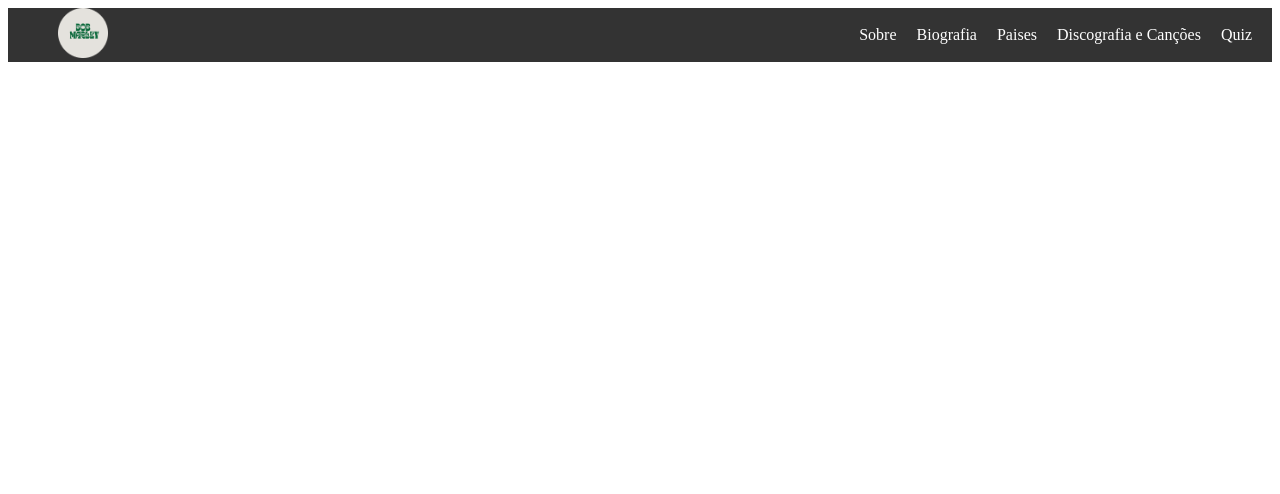
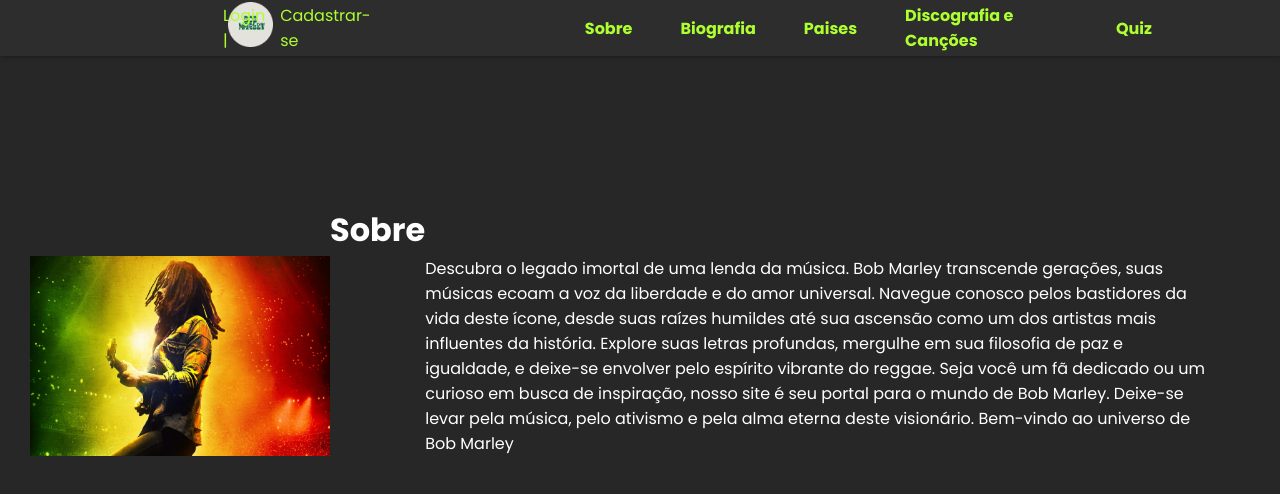
Before and after one commit to kaiquefaconi/Projeto-individual, a plain HTML site: page site-bob/index.html in a window 1280 px wide. Drawn offline with Linux system fonts and the light colour scheme.

Commit message:
Site com header e sobre

```diff
--- a/site-bob/index.html
+++ b/site-bob/index.html
@@ -1,24 +1,51 @@
+
 <!DOCTYPE html>
 <html lang="en">
 <head>
     <meta charset="UTF-8">
+    <meta http-equiv="X-UA-Compatible" content="IE=edge">
     <meta name="viewport" content="width=device-width, initial-scale=1.0">
-    <title>Document</title>
+    <title>Menu Responsivo | GN</title>
     <link rel="stylesheet" href="indexCSS.css">
 </head>
-<body>
-    <header id="header">
+<body id="body">
+    <div class="header" id="header">
 
-        <div class="logo"><img src="assets/bob 1.png" alt=""></div>
-        <nav>
-            <ul>
-                <li><a class="sobre" href="#sobre">Sobre</a></li>
-                <li><a class="biografia" href="#biografia">Biografia</a></li>
-                <li><a class="paises" href="#paises">Paises</a></li>
-                <li><a class="musicas" href="#musicas">Discografia e Canções</a></li>
-                <li><a class="quiz" href="#quiz">Quiz</a></li>
-            </ul>
-        </nav>
-    </header>
+
+        <div class="logo_header">
+        <img class="logo_header" src="assets/bob 1.png" alt="">
+        </div>
+        <div class="entrada">
+        <a onclick="login()" class="login">Login |</a>
+        <a onclick="cadastro()" class="cadastro">  Cadastrar-se</a>
+    </div>
+        <div class="navigation_header" id="navigation_header">
+
+
+
+
+            <a class="sobre" href="#sobre">Sobre</a>
+            <a class="biografia" href="#biografia">Biografia</a>
+            <a class="paises" href="#paises">Paises</a>
+            <a class="musicas" href="#musicas">Discografia e Canções</a>
+            <a class="quiz" href="#quiz">Quiz</a>
+        </div>
+    </div>
+    <div class="siteSobre">
+        <img class="imgSobre" src="assets/bob_PJ2.jpg" alt="">
+   <h1 class="introducao">Sobre</h1>
+   <div class="textoSobre"><p>Descubra o legado imortal de uma lenda da música. Bob Marley transcende gerações, suas músicas ecoam a voz da liberdade e do amor universal. Navegue conosco pelos bastidores da vida deste ícone, desde suas raízes humildes até sua ascensão como um dos artistas mais influentes da história. Explore suas letras profundas, mergulhe em sua filosofia de paz e igualdade, e deixe-se envolver pelo espírito vibrante do reggae. Seja você um fã dedicado ou um curioso em busca de inspiração, nosso site é seu portal para o mundo de Bob Marley.
+     Deixe-se levar pela música, pelo ativismo e pela alma eterna deste visionário. Bem-vindo ao universo de Bob Marley</p>
+     </div>
+</div>
 </body>
+<script>
+
+    function login(){
+        window.location.href = `login.html`;
+    }
+function cadastro(){
+    window.location.href = `cadastro.html`;
+}
+</script>
 </html>
--- a/site-bob/indexCSS.css
+++ b/site-bob/indexCSS.css
@@ -1,36 +1,129 @@
-/* Estilos para a header */
-header {
-    background-color: #333;
-    color: #fff;
+@import url('https://fonts.googleapis.com/css2?family=Poppins:ital,wght@0,100;0,200;0,300;0,400;0,500;0,600;0,700;0,800;0,900;1,100;1,200;1,300;1,400;1,500;1,600;1,700;1,800;1,900&display=swap');
+
+:root{
+    --color-white: #fff;
+    --color-dark1: rgb(39, 39, 39);
+    --color-dark2: #2d2d2d;
+    --color-dark3: #414141;
+    --color-dark4: #1c1c1c;
+    --color-dark5: #343434;
+    --color-greenyellow:  greenyellow;
+}
+*{
+    margin: 0;
+    padding: 0;
+}
+body{
+    font-family: 'Poppins';
+    background-color: var(--color-dark1);
+    color: var(--color-white);
+}
+.logo_header{
+    width: 45px;
+    margin-left: 50px;
+
+}
+.header,
+.navigation_header{
+    display: flex;
+    flex-direction: row;
+    align-items: center;
+}
+.header{
+    background-color: var(--color-dark2);
+    justify-content: space-between;
+    padding: 0 10%;
+    height: 3.5em;
+    box-shadow: 1px 1px 4px var(--color-dark4);
+}
+.navigation_header{
+    gap: 3em;
+    z-index: 2;
+}
+.content{
+    padding-top: 5em;
     text-align: center;
-    width: 100%;
-    height: auto;
-    display: flex;
-    justify-content: space-between; /* Alinha os itens ao máximo da header */
-    align-items: center; /* Alinha os itens verticalmente no centro */
-
-    /* Você não precisa definir a altura da header */
-    & .logo img {
-        width: 50px; /* Ajuste o tamanho conforme necessário */
-        height: auto; /* Mantém a proporção da imagem */
-        margin-left:100%; /* Espaço entre a logo e os links de navegação */
+    height: 100vh;
+    transition: 1s;
+}
+.navigation_header a{
+    text-decoration: none;
+    color: var(--color-greenyellow);
+    transition: 1s;
+    font-weight: bold;
+}
+.navigation_header a:hover{
+    color: var(--color-white);
+}
+.active{
+    background: var(--color-dark3);
+    padding: 10px;
+    border-radius: 10px;
+}
+.btn_icon_header{
+    background: transparent;
+    border: none;
+    color: var(--color-white);
+    cursor: pointer;
+    display: none;
+}
+@media screen and (max-width: 768px) {
+    .navigation_header{
+        position: absolute;
+        flex-direction: column !important;
+        top: 0;
+        background: var(--color-dark5);
+        height: 100%;
+        width: 35vw;
+        padding: 1em;
+        animation-duration: 1s;
+        margin-left: -100vw;
+    }
+    .btn_icon_header{
+        display: block;
     }
 }
-
-nav ul {
-    list-style-type: none;
-    display: flex; /* Alinha os itens da lista horizontalmente */
+@keyframes showSidebar {
+    from {margin-left: -100vw;}
+    to {margin-left: -10vw;}
 }
 
-nav ul li {
-    margin-right: 20px;
+.login{
+color: var(--color-greenyellow);
+cursor: pointer;
+
 }
 
-nav ul li a {
-    color: #fff;
-    text-decoration: none;
-}
+.cadastro{
+    color: var(--color-greenyellow);
+    cursor: pointer;
+   margin-left: 8px;
+    }
+    .entrada{
+        display: flex;
+        margin-right: 200px;
+    }
 
-nav ul li a:hover {
-    text-decoration: underline;
-}
+    .siteSobre{
+display: flex;
+justify-content: center;
+
+    }
+
+    .introducao  {
+        display: flex;
+        margin-top: 150px;
+    }
+
+    .imgSobre{
+        width: 300px;
+        height: auto;
+        margin-top: 200px;
+        padding: 0px 0px 0px 30px ;
+    }
+
+    .textoSobre{
+display: flex;
+margin-top: 200px;
+padding: 0px 70px 0px 0px ;
+    }
```
